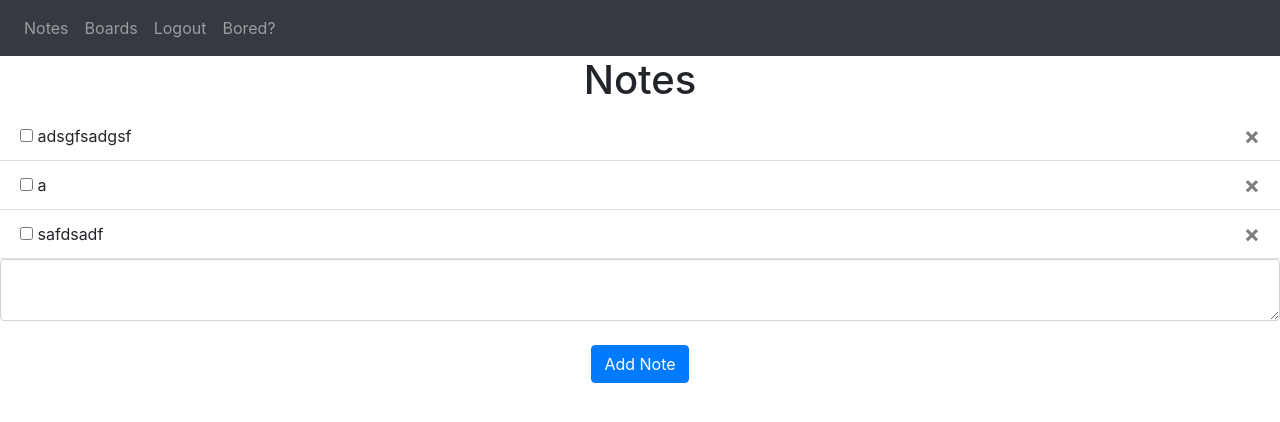
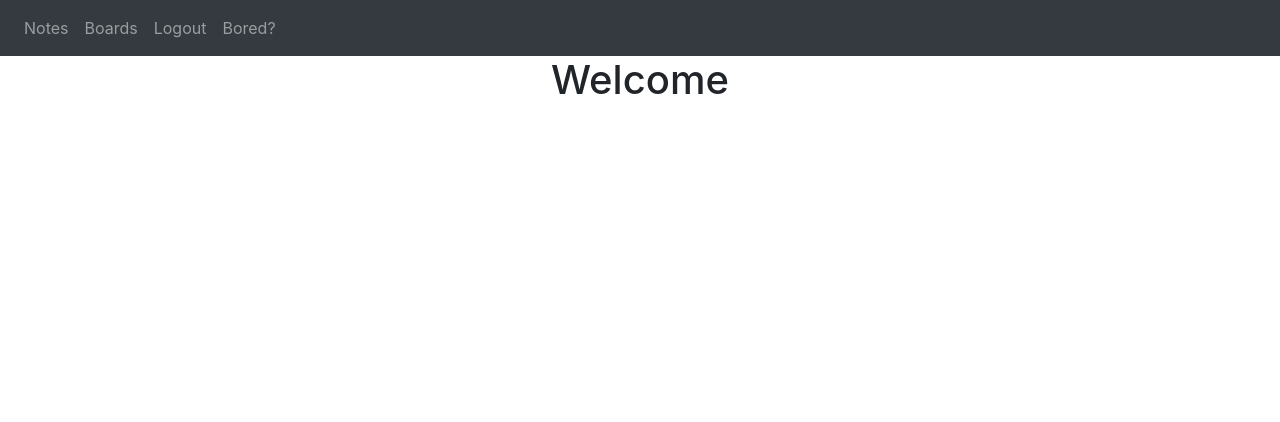
Before and after one commit to jtwolf1113/task-management-web-app, a Flask app: page / in a window 1280 px wide. Shown: the top 422 px of the page. Run offline with Flask 2, Linux system fonts and the light colour scheme; a user stored in the database is signed in; data comes from the database, SQL or seed files in the repository; both versions use the stored data as it was after the commit; some libraries are stand-ins or nearby versions.

Commit message:
Minor Improvements
Formatted Dates
Added delete category feature
slight file renaming
added welcome page

```diff
--- a/website/static/homeCheckBox.css
+++ /dev/null
@@ -1,36 +0,0 @@
-input:checked~.show-note {
-    text-decoration: line-through;
-}
-
-button.close.show-note {
-    text-decoration: none;
-}
-
-:root{
-    --show-Note-data: inline;
-    --edit-Note-data: None;
-    --edit-Note-buttons: None;
-}
-
-.edit-note{
-    display:var(--edit-Note-data);
-}
-button.edit-note{
-    display:var(--edit-Note-buttons);
-}
-.show-note{
-    display:var(--show-Note-data);
-}
-
-span.edit-note{
-    align-items: center;
-}
-
-textarea.edit-note{
-    min-width: 100%;
-}
-
-span.show-note:hover{
-    color: #007bff;
-    text-decoration: underline;
-}
--- a/website/templates/base.html
+++ b/website/templates/base.html
@@ -33,7 +33,7 @@
       <div class="collapse navbar-collapse" id="navbar">
         <div class="navbar-nav">
           {% if user.is_authenticated %}
-          <a class="nav-item nav-link" id="Notes" href="/">Notes</a>
+          <a class="nav-item nav-link" id="Notes" href="/notes">Notes</a>
           <a class="nav-item nav-link" id="Boards" href="/boards">Boards</a>
           <a class="nav-item nav-link" id="logout" href="/logout">Logout</a>
           <a class="nav-item nav-link" id="ani" href="/ani">Bored?</a>
--- a/website/templates/boardview.html
+++ b/website/templates/boardview.html
@@ -120,6 +120,9 @@ id="envelop_content" >
     <button align="center" id="cancel-title-{{cat.id}}" class="edit-category btn btn-secondary C{{cat.id}}" onclick="cancelEditCategory()">Cancel</button>
     </div>
 
+    <div align="center" class="edit-category category-delete C{{cat.id}}">
+        <button align="center" onclick="deleteCategory({{cat.id}});" class="btn btn-secondary edit-category category-delete-button C{{cat.id}}">Delete Category</button>
+    </div>
 
 
     <ul class="task_list">
--- a/website/templates/home.html
+++ b/website/templates/home.html
@@ -1,82 +1,13 @@
-{% extends "base.html" %} {% block title %}Notes{% endblock %}
+{% extends "base.html" %} {% block title %}Boards{% endblock %}
 
-{% block style %}
-<link rel="stylesheet" href="{{ url_for('static', filename = 'homeCheckBox.css') }}" />
+{% block style%}
+<link rel="stylesheet" href="{{ url_for('static', filename = 'home.css') }}" />
 <script
   type="text/javascript"
-  src="{{ url_for('static', filename='notes.js')}}"
-
+  src="{{ url_for('static', filename='home.js')}}"
  ></script>
 {% endblock %}
 
-{% block content %}
-
-
-<h1 align="center">Notes</h1>
-<ul class="list-group list-group-flush" id="notes-list">
-  {% for note in user.notes %}
-  {% set noteIdentifierClass = "N"+note.id|string %}
-  <li class="list-group-item", style="word-wrap:break-word;", id="list-item"> <!-- Word Wrap to prevent overflow. -->
-    {% if note.completed == True %}
-    <input
-    type="checkbox"
-    id="show-note-checkbox"
-    class="show-note {{ noteIdentifierClass }}"
-    onclick="toggleNoteCompletion({{ note.id }})"
-    checked />
-
-    {% else %}
-    <input
-    type="checkbox"
-    id="show-note-checkbox"
-    class="show-note {{ noteIdentifierClass }}"
-    onclick="toggleNoteCompletion({{ note.id }})" />
-
-    {% endif %}
-
-    <span class="show-note {{ noteIdentifierClass }}"id="show-note-text", ondblclick="editNoteDisplay({{ note.id }})">
-      {{ note.data }}
-    </span>
-    <button type="button" class="close show-note {{ noteIdentifierClass }}" id="show-note-delete" onClick="deleteNote({{ note.id }})">
-      <span class="delete-button" aria-hidden="true">&times;</span>
-    </button>
-
-    <span
-    id="edit-note"
-    class="edit-note {{ noteIdentifierClass }}">
-      <textarea
-      type="text"
-      class="edit-note {{ noteIdentifierClass }}"
-      id="edit-note-textarea"
-      >{{note.data}}</textarea>
-    </span>
-    <div align ="center">
-    <button
-    onclick="updateNoteData({{ note.id }})"
-    class="btn btn-primary edit-note {{ noteIdentifierClass }}"
-    id="edit-note"
-    >
-    Save Changes
-    </button>
-
-    <button
-    onclick="cancelNoteChange({{ note.id }})"
-    class="btn btn-secondary edit-note {{ noteIdentifierClass }}"
-    id="edit-note"
-    >
-    Cancel Changes
-    </button>
-    </div>
-
-
-  </li>
-  {% endfor %}
-</ul>
-<form method="POST">
-  <textarea name="note" id="note" class="form-control"></textarea>
-  <br />
-  <div align="center">
-    <button type="submit" class="btn btn-primary">Add Note</button>
-  </div>
-</form>
+{% block content%}
+<h1 align="center">Welcome</h1>
 {% endblock %}
--- a/website/templates/taskview.html
+++ b/website/templates/taskview.html
@@ -51,7 +51,7 @@
     id="task-due-date"
     class="show-task task-due"
     align="center"
-    ondblclick='setDefaultDate("{{taskObject.due_date}}"); editTaskElement(".task-due");'>Due: {{taskObject.due_date}}</h3>
+    ondblclick='setDefaultDate("{{taskObject.due_date}}"); editTaskElement(".task-due");'>Due: {{taskObject.due_date.strftime('%b %d, %I:%M %p')}}</h3>
     <div id="change-duedate-div" align="center" class="update-task task-due">
         <input
         id="due-date-input"
@@ -174,7 +174,7 @@
                 <h3 class="subtask-title {{subtask.id}} complete">{{ subtask.name }}</h3>
             {% else %}
                 <input id="s{{subtask.id}}" type="checkbox" />
-                <h3 class="subtask-title {{subtask.id}}">{{ subtask.name }} {% if subtask.due_date != None %}<img src="{{url_for('static', filename = 'clock.svg')}}" id="clock-svg" /> {{subtask.due_date}} {% endif %}</h3>
+                <h3 class="subtask-title {{subtask.id}}">{{ subtask.name }} {% if subtask.due_date != None %}<img src="{{url_for('static', filename = 'clock.svg')}}" id="clock-svg" /> {{subtask.due_date.strftime('%b %d, %I:%M %p')}} {% endif %}</h3>
                 <p class="subtask-description {{subtask.id}}">{{ subtask.description }}</p>
             {% endif %}
             <button type="button" class="close s{{ subtask.id }}" id="delete-subtask" onClick="deleteSubtask({{ subtask.id }})">
--- a/website/views.py
+++ b/website/views.py
@@ -1,5 +1,6 @@
 from flask import Blueprint, render_template, request, flash, jsonify, sessions, redirect, abort
 from flask_login import login_required, current_user
+from importlib_metadata import method_cache
 from sqlalchemy import desc
 from .models import Note, Board, Category, Subtask, Task, Subtask, User
 from . import db
@@ -7,14 +8,22 @@ import json
 from datetime import datetime
 views = Blueprint('views', __name__)
 
+'''
+This page is meant to guide through the website
+'''
+@views.route('/', methods=['GET'])
+def home():
+    return render_template("home.html", user = current_user)
+
+
 
 '''
 View modify and Delete Notes
 '''
 
-@views.route('/', methods=['GET', 'POST'])
+@views.route('/notes', methods=['GET', 'POST'])
 @login_required
-def home():
+def notes():
     if request.method == 'POST':
         note = request.form.get('note')
 
@@ -26,7 +35,7 @@ def home():
             db.session.commit()
             flash('Note added', category='success')
 
-    return render_template("home.html", user=current_user)
+    return render_template("notes.html", user=current_user)
 
 
 @views.route('/delete-note', methods=['POST'])
@@ -175,7 +184,20 @@ def add_category():
                 flash('Category Created', category='success')
     return render_template("boardview.html", user = current_user, board = board)
 
-
+@views.route('/delete-category', methods=['POST'])
+def delete_category():
+    if request.method == "POST":
+        data = json.loads(request.data)
+        catId = data['catId']
+        category = Category.query.get(catId)
+        if category:
+            if category.user_id == current_user.id:
+                for task in category.tasks:
+                    db.session.delete(task)
+                db.session.delete(category)
+                db.session.commit()
+                flash('Category Deleted', category='success')
+    return render_template("boardview.html", user= current_user)
 
 @views.route('/boards/add-task', methods=['POST'])
 def add_task():
```
Also changed, not shown: website/static/boardview.js (+10 -0 lines), website/static/notes.css (added, +36 -0 lines), website/templates/notes.html (added, +82 -0 lines), website/database.db.
